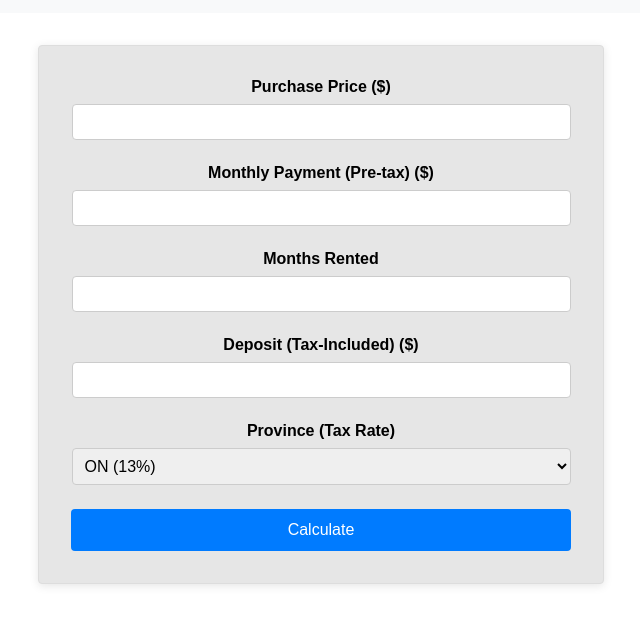
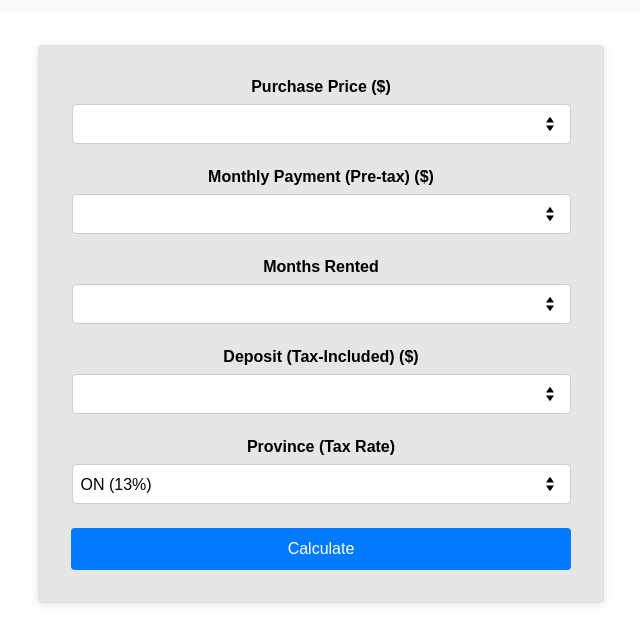
Before and after one commit to DrCBeatz/aynm-rental-buyout-calculator, a website: page src/index.html in a window 1280 px wide. Shown: the part 47-690 px from the top of the page, without its empty margins (319-959 px from the left). Drawn offline with Linux system fonts and the light colour scheme.

Commit message:
make select element styles consistent across browsers and add select-arrow.svg

```diff
--- a/src/styles.css
+++ b/src/styles.css
@@ -1,4 +1,4 @@
-/* styles.css */
+/* src/styles.css */
 
 body {
   font-family: Arial, sans-serif;
@@ -40,13 +40,24 @@ body {
   font-weight: bold;
 }
 
-.form__input, .form__select {
+.form__input,
+.form__select {
+  height: 2.5rem;
   width: calc(100% - 1px);
   padding: 0.5rem;
   border: 1px solid #ccc;
   border-radius: 4px;
   font-size: 1rem;
   box-sizing: border-box;
+  background-color: #fff;
+  -webkit-appearance: none;
+  -moz-appearance: none;
+  appearance: none;
+  position: relative;
+  background-image: url("images/select-arrow.svg");
+  background-repeat: no-repeat;
+  background-position: right 0.75rem center;
+  background-size: 1rem;
 }
 
 .result {
@@ -86,12 +97,16 @@ body {
     font-size: 1.25rem;
   }
 
-  .form, .result {
+  .form,
+  .result {
     margin: 1rem;
     padding: 1.5rem;
   }
 
-  .form__label, .form__input, .form__select, .form__button {
+  .form__label,
+  .form__input,
+  .form__select,
+  .form__button {
     font-size: 0.9rem;
   }
 }
```
Also changed, not shown: src/index.html (+1 -0 lines), src/images/select-arrow.svg (added).
